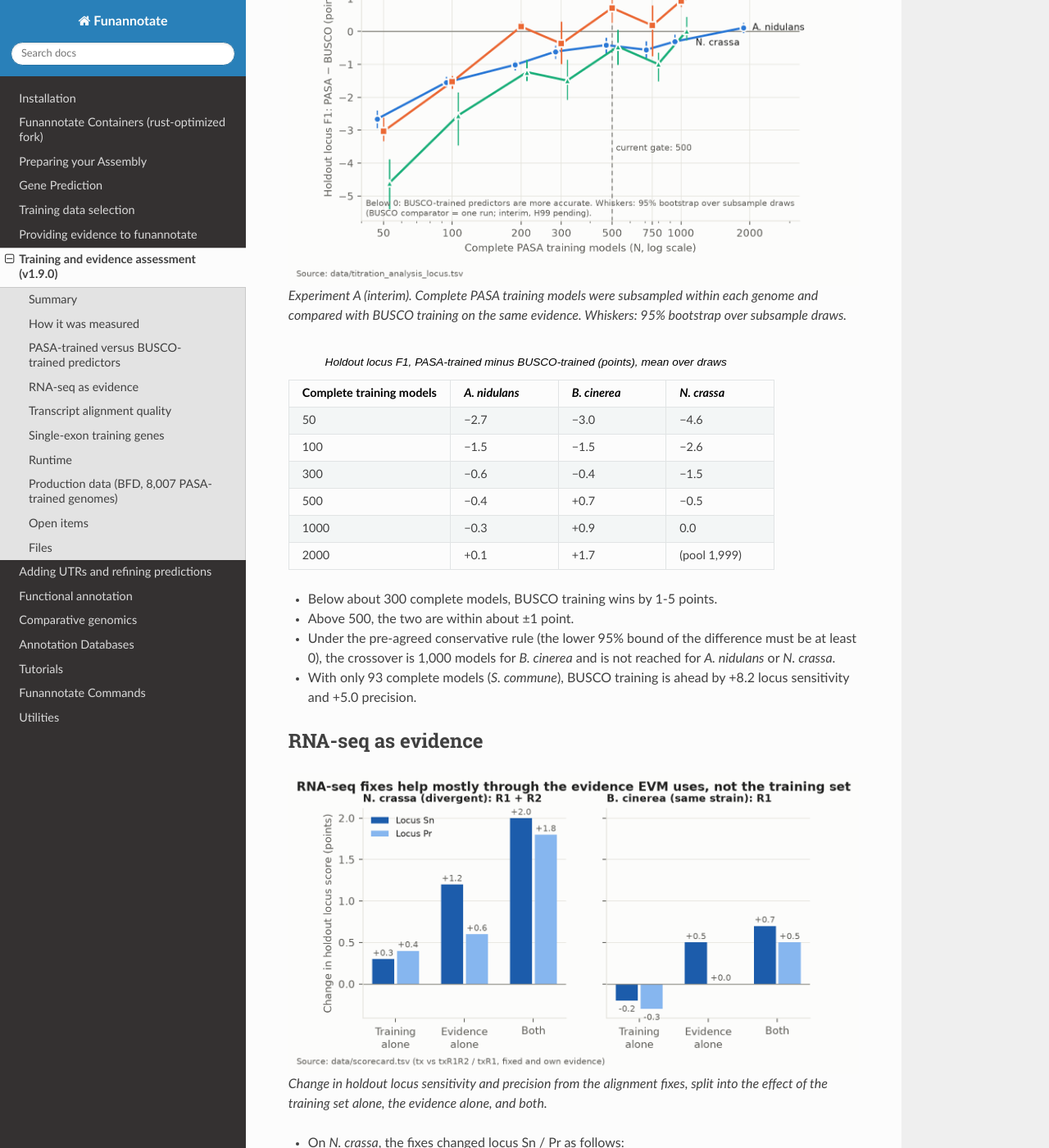
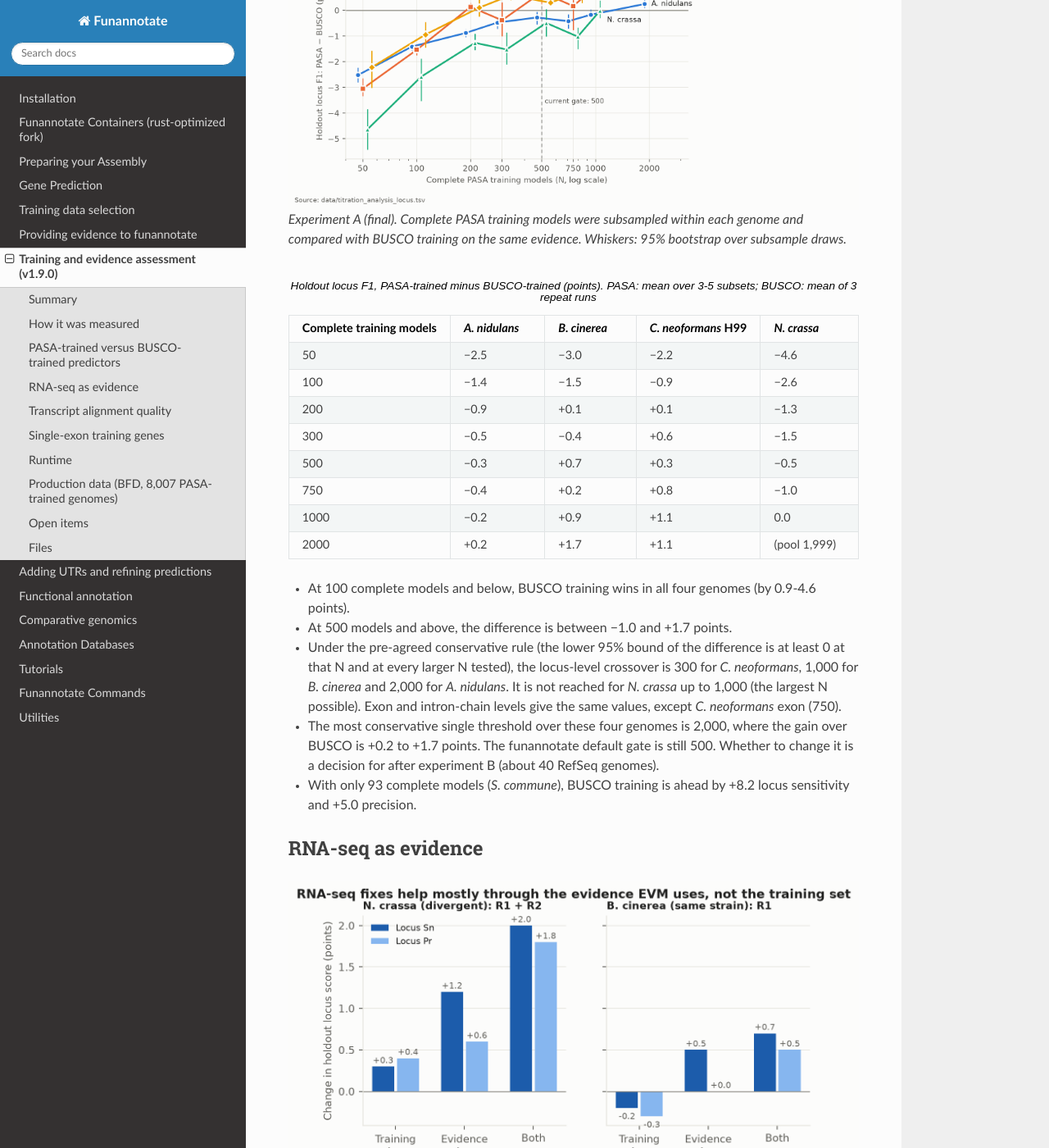
Before and after one commit to nextgenusfs/funannotate, a Sphinx documentation site: the page built from docs/assessment_pasa2.6_fun1.9.rst, in a window 1280 px wide and 1400 px high, scrolled down 1738 px. Shown: the whole window at 82% size. Built offline with Sphinx 7.4.7 and the Read the Docs theme 3.1.0, drawn with Linux system fonts in a browser that asks for light colours.

Commit message:
docs: experiment A final results in training assessment
- Titration data: 149/149 runs, 4 genomes (adds C. neoformans H99).
  BUSCO comparator is the mean of 3 repeat runs (differ <= 0.1 point).
- Conservative crossover (locus): H99 300, B. cinerea 1000,
  A. nidulans 2000, N. crassa not reached up to 1000.
- README and .rst tables, Figure 1 and methods draft updated.
- Data path renamed to pasa_train_performance_evaluate/ (old name is
  a symlink); training_data_selection_methods.md path update by SELECT.

Co-Authored-By: Claude Opus 5.5 <noreply@anthropic.com>
Claude-Session: https://claude.ai/code/session_01YDKuSsWWMgTu1XSu4KAFL2

```diff
--- a/docs/assessment_pasa2.6_fun1.9.rst
+++ b/docs/assessment_pasa2.6_fun1.9.rst
@@ -61,46 +61,68 @@ PASA-trained versus BUSCO-trained predictors
 .. figure:: assessment_pasa2.6_fun1.9/figures/fig1_titration_pasa_vs_busco.png
    :width: 100%
 
-   Experiment A (interim). Complete PASA training models were subsampled within each genome and
+   Experiment A (final). Complete PASA training models were subsampled within each genome and
    compared with BUSCO training on the same evidence. Whiskers: 95% bootstrap over subsample draws.
 
-.. list-table:: Holdout locus F1, PASA-trained minus BUSCO-trained (points), mean over draws
+.. list-table:: Holdout locus F1, PASA-trained minus BUSCO-trained (points). PASA: mean over 3-5 subsets; BUSCO: mean of 3 repeat runs
    :header-rows: 1
-   :widths: 30 20 20 20
+   :widths: 24 19 19 19 19
 
    * - Complete training models
      - *A. nidulans*
      - *B. cinerea*
+     - *C. neoformans* H99
      - *N. crassa*
    * - 50
-     - −2.7
+     - −2.5
      - −3.0
+     - −2.2
      - −4.6
    * - 100
+     - −1.4
      - −1.5
-     - −1.5
+     - −0.9
      - −2.6
+   * - 200
+     - −0.9
+     - +0.1
+     - +0.1
+     - −1.3
    * - 300
-     - −0.6
+     - −0.5
      - −0.4
+     - +0.6
      - −1.5
    * - 500
+     - −0.3
+     - +0.7
+     - +0.3
+     - −0.5
+   * - 750
      - −0.4
-     - +0.7
-     - −0.5
+     - +0.2
+     - +0.8
+     - −1.0
    * - 1000
-     - −0.3
+     - −0.2
      - +0.9
+     - +1.1
      - 0.0
    * - 2000
-     - +0.1
+     - +0.2
      - +1.7
+     - +1.1
      - (pool 1,999)
 
-- Below about 300 complete models, BUSCO training wins by 1-5 points.
-- Above 500, the two are within about ±1 point.
-- Under the pre-agreed conservative rule (the lower 95% bound of the difference must be at least 0),
-  the crossover is 1,000 models for *B. cinerea* and is not reached for *A. nidulans* or *N. crassa*.
+- At 100 complete models and below, BUSCO training wins in all four genomes (by 0.9-4.6 points).
+- At 500 models and above, the difference is between −1.0 and +1.7 points.
+- Under the pre-agreed conservative rule (the lower 95% bound of the difference is at least 0 at that N
+  and at every larger N tested), the locus-level crossover is 300 for *C. neoformans*, 1,000 for
+  *B. cinerea* and 2,000 for *A. nidulans*. It is not reached for *N. crassa* up to 1,000 (the largest
+  N possible). Exon and intron-chain levels give the same values, except *C. neoformans* exon (750).
+- The most conservative single threshold over these four genomes is 2,000, where the gain over BUSCO
+  is +0.2 to +1.7 points. The funannotate default gate is still 500. Whether to change it is a
+  decision for after experiment B (about 40 RefSeq genomes).
 - With only 93 complete models (*S. commune*), BUSCO training is ahead by +8.2 locus sensitivity and
   +5.0 precision.
 
--- a/docs/assessment_pasa2.6_fun1.9/figures/make_figures.py
+++ b/docs/assessment_pasa2.6_fun1.9/figures/make_figures.py
@@ -100,9 +100,9 @@ def fig1_titration():
     ax.set_xlim(40, 3300)
     ax.set_xlabel("Complete PASA training models (N, log scale)")
     ax.set_ylabel("Holdout locus F1: PASA − BUSCO (points)")
-    ax.set_title("PASA training catches up with BUSCO training only above ~500 models")
-    ax.text(0.01, 0.02, "Below 0: BUSCO-trained predictors are more accurate. Whiskers: 95% bootstrap over subsample draws\n"
-            "(BUSCO comparator = one run; interim, H99 pending).", transform=ax.transAxes, fontsize=7.5, color=INK2)
+    ax.set_title("BUSCO training wins below ~300 PASA models; at 500+ PASA is within about 1 point or ahead")
+    ax.text(0.01, 0.98, "Below 0: BUSCO-trained predictors are more accurate.\nWhiskers: 95% bootstrap over subsample draws.\n"
+            "BUSCO comparator = mean of 3 repeat runs.\nN. crassa pool is 1,999, so no N = 2000.", transform=ax.transAxes, fontsize=7.5, color=INK2, va="top")
     save(fig, "fig1_titration_pasa_vs_busco", "titration_analysis_locus.tsv")
 
 
```
Also changed, not shown: docs/assessment_pasa2.6_fun1.9/README.md (+23 -18 lines), docs/assessment_pasa2.6_fun1.9/evidence_and_alignment_methods.md (+9 -6 lines), docs/training_data_selection_methods.md (+3 -1 lines), docs/assessment_pasa2.6_fun1.9/figures/fig1_titration_pasa_vs_busco.png, 5 other files.
